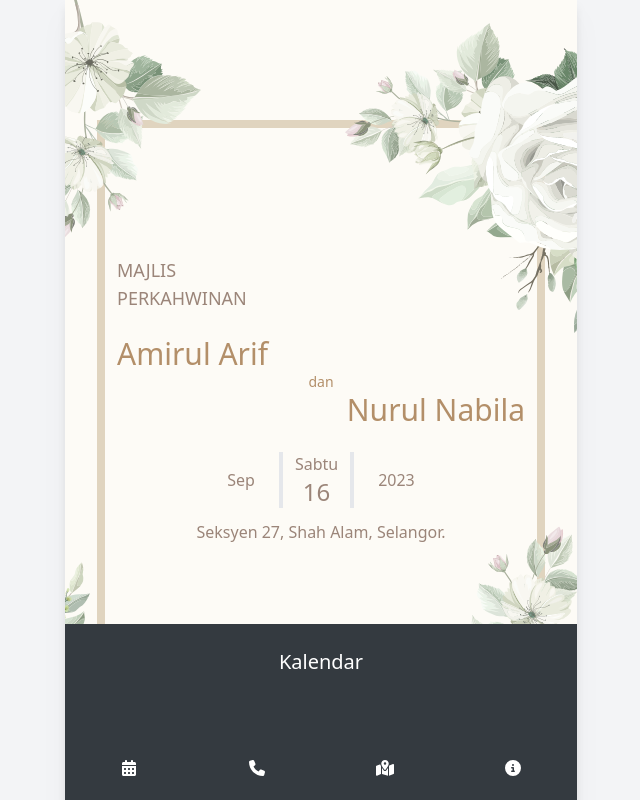
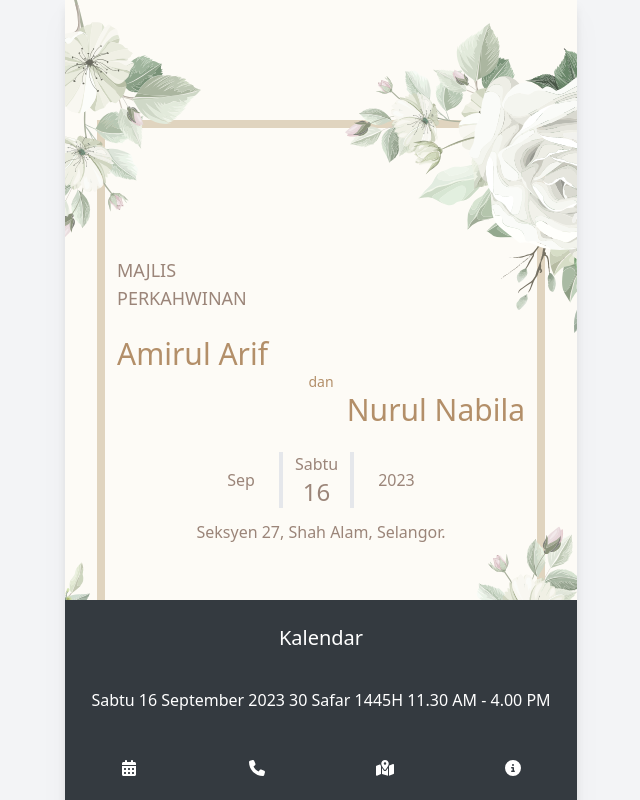
Before and after one commit to naimsolong/kad-jemputan-arif-dan-nabila, a Nuxt app: page /pengantin-lelaki in a window 1280 px wide. Both pictures are taken after a click on the element 448 px from the left and 768 px from the top of the page. Shown: the top 800 px of the page, without its empty margins (319-959 px from the left). Built offline with nearby package versions, Linux system fonts and the light colour scheme.

Commit message:
Another update

```diff
--- a/components/card-footer-calendar.vue
+++ b/components/card-footer-calendar.vue
@@ -1,5 +1,15 @@
+<script setup>
+const props = defineProps({
+    calendar: Object
+})
+</script>
+
 <template>
     <div class="text-white">
         <p class="text-xl mb-9">Kalendar</p>
+        {{ props.calendar.day }}
+        {{ props.calendar.date.masihih }}
+        {{ props.calendar.date.hijrah }}
+        {{ props.calendar.time }}
     </div>
 </template>
--- a/components/card-footer-contact.vue
+++ b/components/card-footer-contact.vue
@@ -1,4 +1,3 @@
-
 <script setup>
 const props = defineProps({
     contacts: Array
--- a/components/card-footer.vue
+++ b/components/card-footer.vue
@@ -2,8 +2,7 @@
 import { ref } from 'vue';
 
 const props = defineProps({
-    contacts: Array,
-    maps: Object
+    footerDetails: Object
 })
 
 const tab = ref('');
@@ -16,9 +15,9 @@ const changeTab = (name) => {
 <template>
     <div class="text-center sticky bottom-0 bg-[#343a40]">
         <div :class="{'hidden': tab == '','max-h-96 p-6': true}">
-            <card-footer-calendar v-if="tab == 'calendar'" />
-            <card-footer-contact v-if="tab == 'contact'" :contacts="props.contacts"/>
-            <card-footer-map v-if="tab == 'map'" :maps="maps"/>
+            <card-footer-calendar v-if="tab == 'calendar'" :calendar="props.footerDetails.calendar"/>
+            <card-footer-contact v-if="tab == 'contact'" :contacts="props.footerDetails.contacts"/>
+            <card-footer-map v-if="tab == 'map'" :maps="props.footerDetails.maps"/>
             <card-footer-note v-if="tab == 'note'" />
         </div>
         <div class="grid grid-flow-col grid-cols-4 grid-rows-1 justify-stretch text-white fill-white">
--- a/pages/pengantin-lelaki.vue
+++ b/pages/pengantin-lelaki.vue
@@ -2,6 +2,15 @@
     definePageMeta({
         layout: "card",
     });
+
+    const calendar = {
+        day: 'Sabtu',
+        date: {
+            masihih: '16 September 2023',
+            hijrah: '30 Safar 1445H'
+        },
+        time: '11.30 AM - 4.00 PM'
+    }
 
     const contacts = [
         {
@@ -28,6 +37,12 @@
             gmap: 'https://goo.gl/maps/YeDdKSztNGHpLPQx7',
             waze: 'https://www.waze.com/en/live-map/directions/my/selangor/shah-alam/11,-jalan-bukit-rasa-2781?place=ChIJ684OreOyzTERaniiiECTlyU'
         }
+    }
+
+    const footerDetails = {
+        calendar: calendar,
+        contacts: contacts,
+        maps: maps,
     }
 </script>
 
@@ -94,5 +109,5 @@
         </table>
         <p>Turut Mengundang Seisi Keluarga</p>
     </card-section>
-    <card-footer :contacts="contacts" :maps="maps"/>
+    <card-footer :footerDetails="footerDetails"/>
 </template>
--- a/pages/pengantin-perempuan.vue
+++ b/pages/pengantin-perempuan.vue
@@ -1,9 +1,18 @@
 <script setup>
     definePageMeta({
         layout: "card",
-    });
+    })
 
-    const backgroundUrl = '/assets/images/pattern-1.png';
+    const backgroundUrl = '/assets/images/pattern-1.png'
+
+    const calendar = {
+        day: 'Sabtu',
+        date: {
+            masihih: '09 September 2023',
+            hijrah: '23 Safar 1445H'
+        },
+        time: '11.30 AM - 4.00 PM'
+    }
 
     const contacts = [
         {
@@ -30,6 +39,12 @@
             gmap: 'https://goo.gl/maps/evGAnusEnCFHbZC9A',
             waze: 'https://www.waze.com/en/live-map/directions/my/johor/pasir-gudang/sofea-guest-house?place=ChIJW0zy4bkV2jERH32UELnudcA'
         }
+    }
+
+    const footerDetails = {
+        calendar: calendar,
+        contacts: contacts,
+        maps: maps,
     }
 </script>
 
@@ -100,5 +115,5 @@
         </table>
         <p>Turut Mengundang Seisi Keluarga</p>
     </card-section>
-    <card-footer :contacts="contacts" :maps="maps"/>
+    <card-footer :footerDetails="footerDetails"/>
 </template>
```
